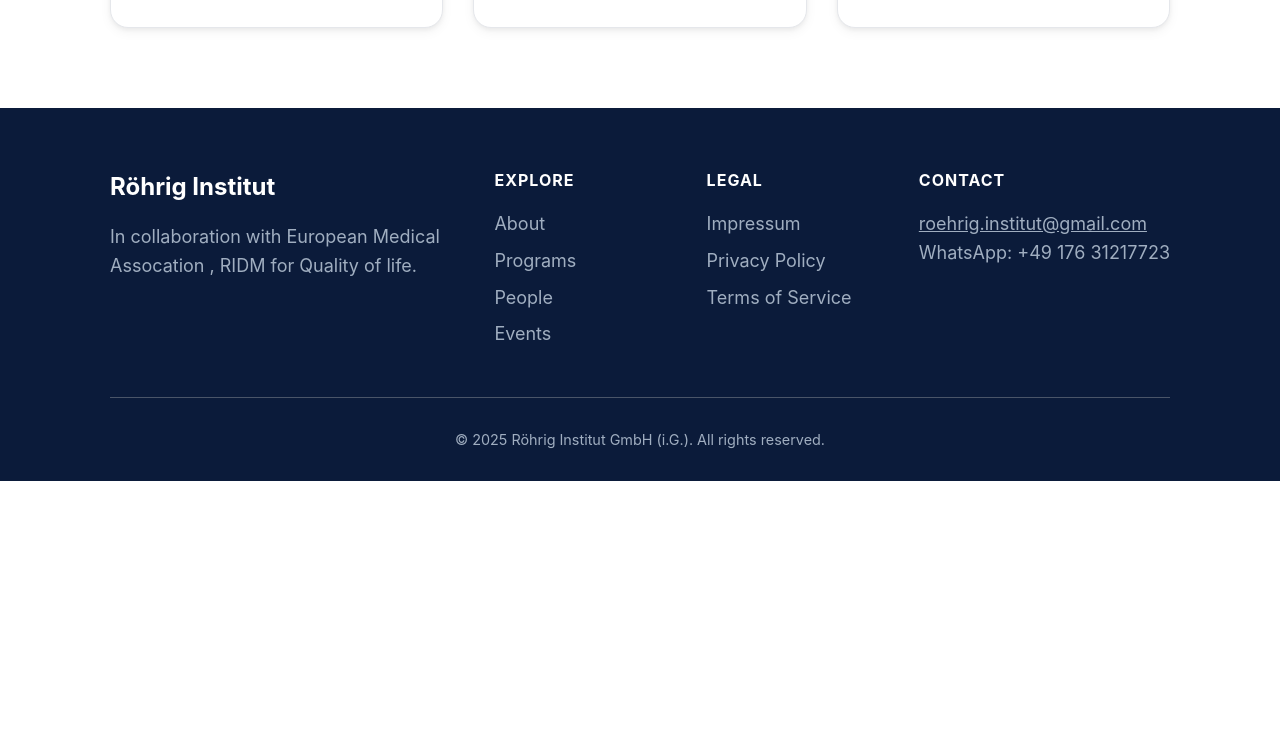
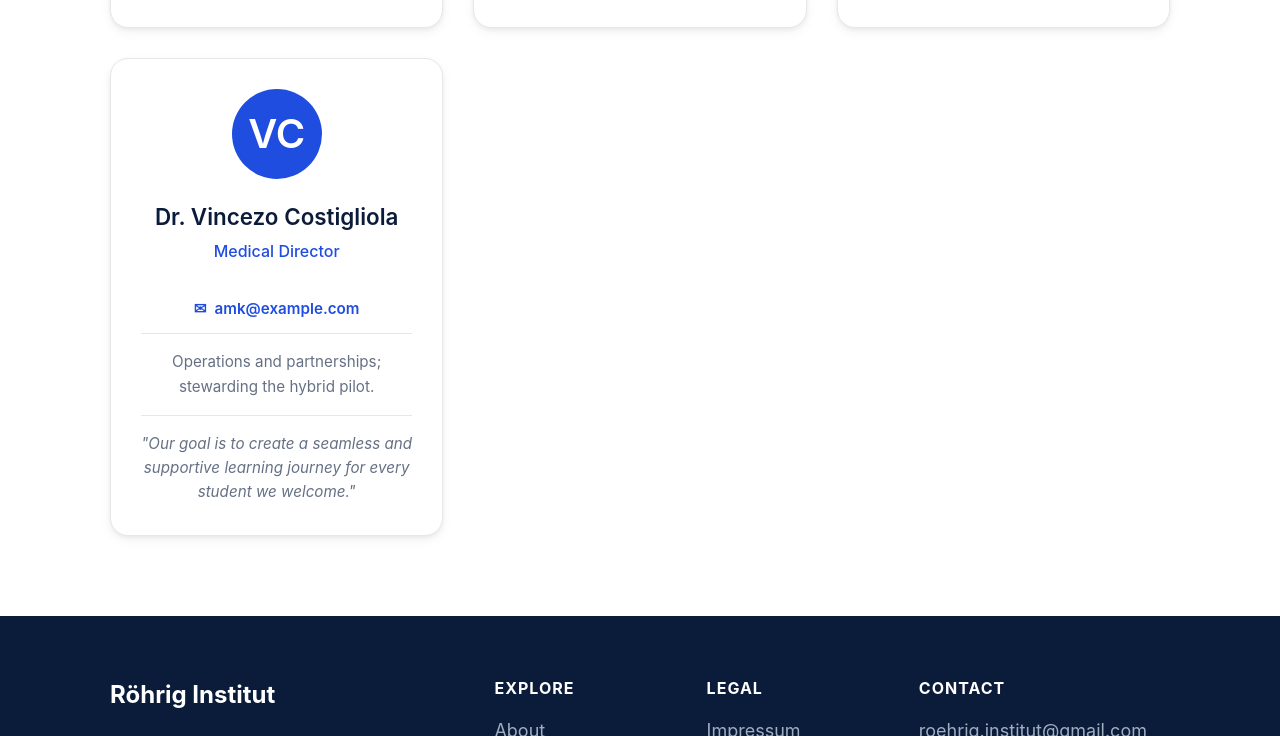
Before and after one commit to amk1101/roehrig_instit_website, a website: page people.html in a window 1280 px wide. Shown: the part 828-1564 px from the top of the page. Before the commit the page ends 1309 px from the top, so only its background shows below. Drawn offline with Linux system fonts and the light colour scheme.

Commit message:
people.html v1

```diff
--- a/people.html
+++ b/people.html
@@ -71,6 +71,16 @@
                         "Our goal is to create a seamless and supportive learning journey for every student we welcome."
                     </blockquote>
                 </div>
+                <div class="card person-card" class="no-wrap">
+                    <div class="avatar">VC</div>
+                    <h3 class="name">Dr.  Vincezo Costigliola</h3>
+                    <p class="role">Medical Director</p>
+                    <a href="mailto:amk@example.com" class="person-email">amk@example.com</a>
+                    <p class="bio">Operations and partnerships; stewarding the hybrid pilot.</p>
+                    <blockquote class="person-quote">
+                        "Our goal is to create a seamless and supportive learning journey for every student we welcome."
+                    </blockquote>
+                </div>
 
             </div>
         </div>
```
